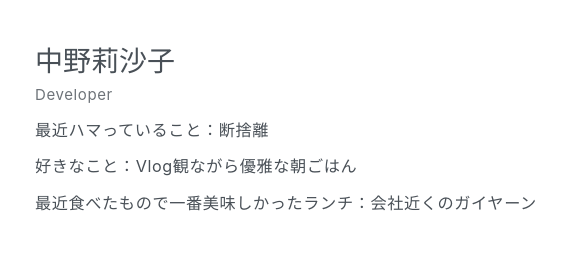
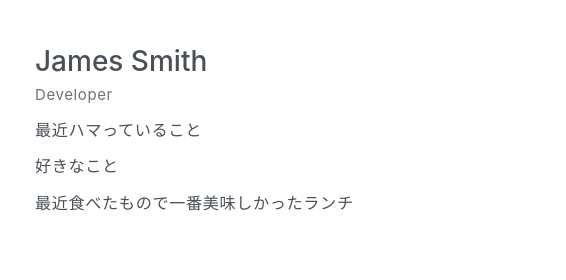
Before and after one commit to iwakiri0104/Git_Training, a website: page public_html/index.html in a window 1280 px wide. Shown: the part 1178-1458 px from the top of the page, 344-910 px from the left. Drawn offline with Linux system fonts and the light colour scheme.

Commit message:
Revert "【中野】 自己紹介文の追加"

```diff
--- a/public_html/index.html
+++ b/public_html/index.html
@@ -124,11 +124,11 @@
                     <img src="assets/imgs/avatar-4.jpg" alt="" class="img-thumbnail mb-4">
                 </div>
                 <div class="pl-md-4 col-md-9">
-                    <h5 class="title">中野莉沙子</h5>
+                    <h6 class="title">James Smith</h6>
                     <p class="subtitle">Developer</p>
-                    <p>最近ハマっていること：断捨離</p>
-                    <p>好きなこと：Vlog観ながら優雅な朝ごはん</p>
-                    <p>最近食べたもので一番美味しかったランチ：会社近くのガイヤーン</p>
+                    <p>最近ハマっていること</p>
+                    <p>好きなこと</p>
+                    <p>最近食べたもので一番美味しかったランチ</p>
                 </div>
             </div>
         </div>
```
